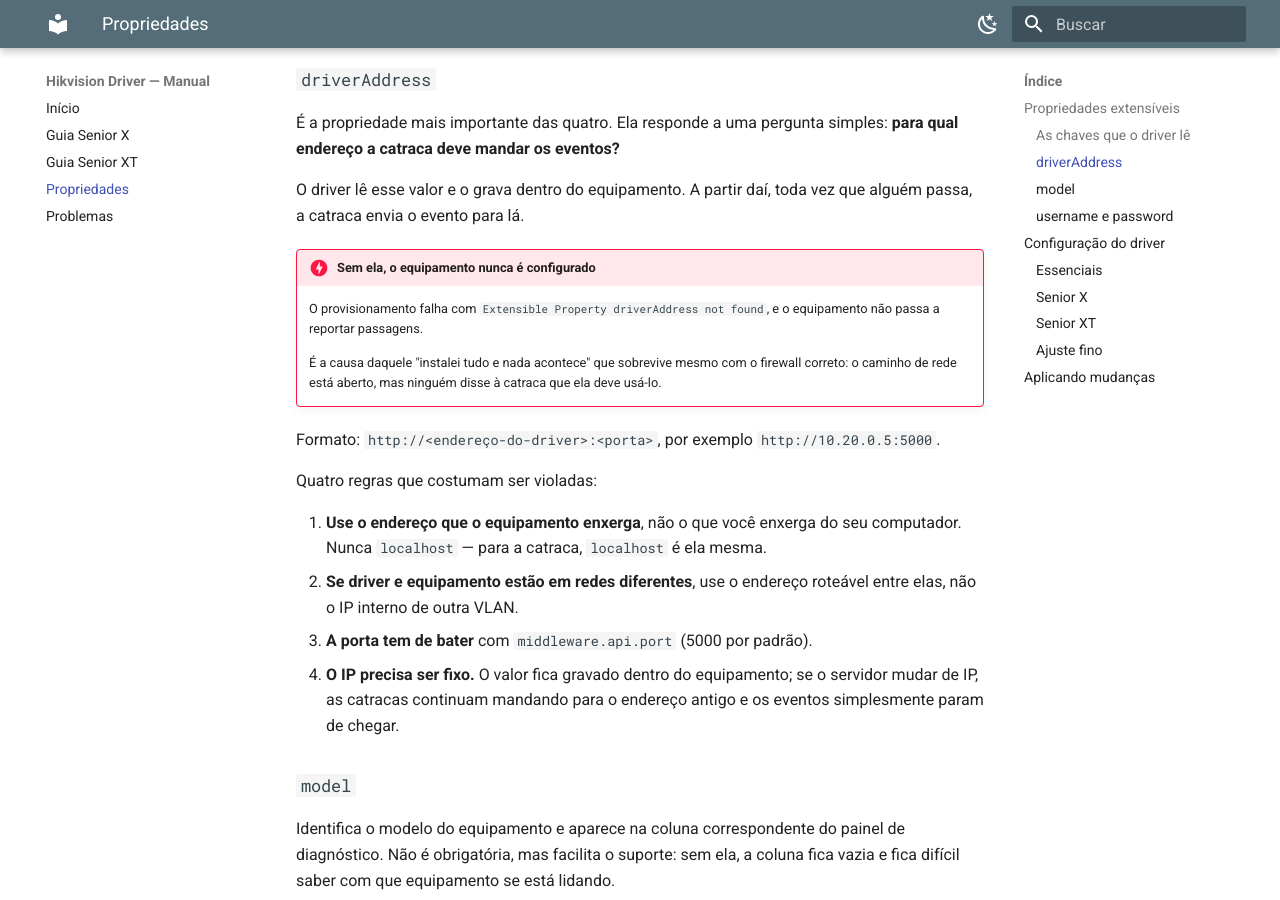
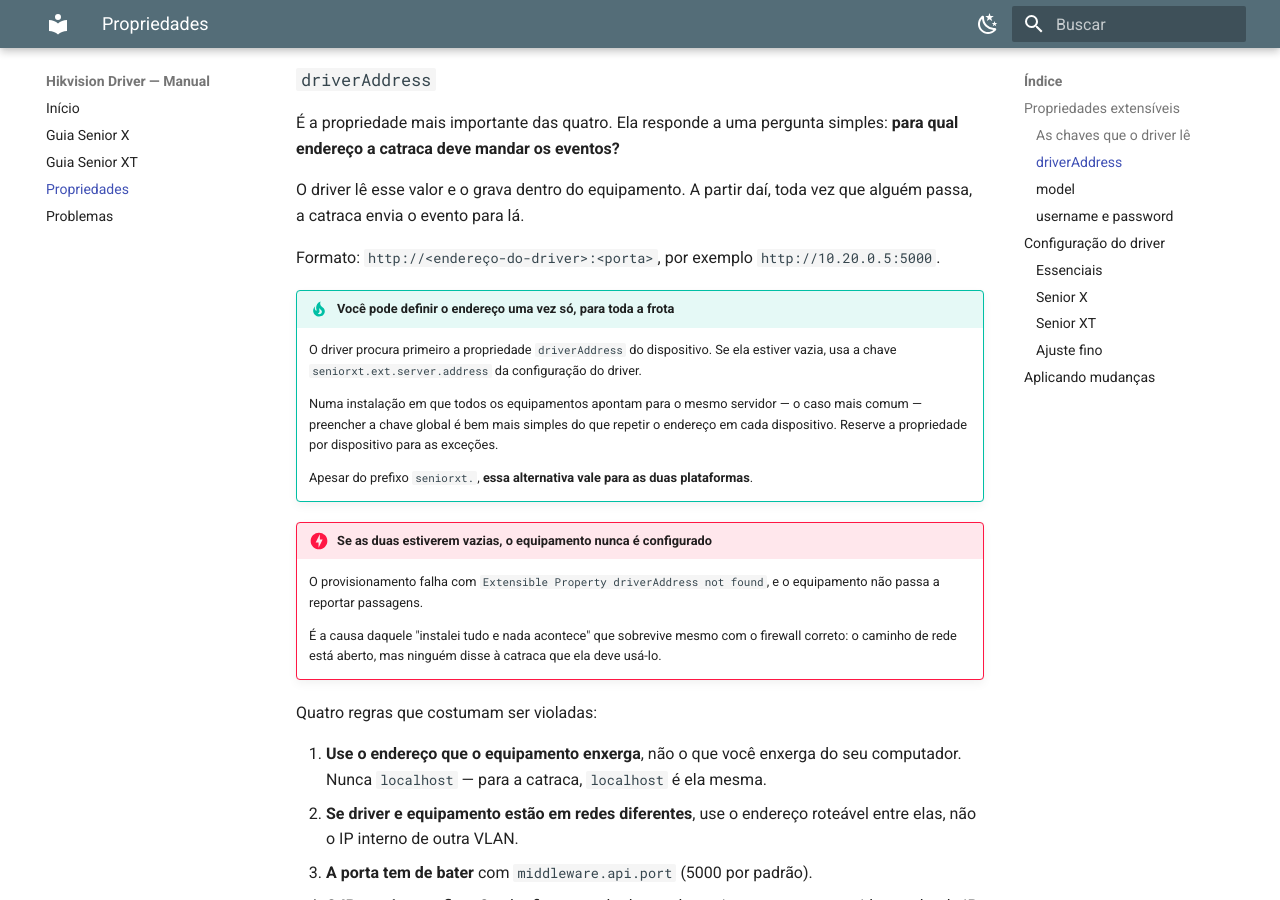
Before and after one commit to rdmss/md-hikvision-manual, an MkDocs documentation site: the page built from docs/propriedades.md, in a window 1280 px wide and 900 px high, scrolled down 1898 px. Built offline with MkDocs 1.6.1 and Material for MkDocs 9.7.7, drawn with Linux system fonts in a browser that asks for light colours; some of the changed text lies outside the part shown.

Commit message:
docs: driverAddress tem alternativa global; modo de falha sem conjunto

```diff
--- a/docs/propriedades.md
+++ b/docs/propriedades.md
@@ -61,16 +61,29 @@ Independentemente do nome do conjunto, são estas as chaves que importam:
 O driver lê esse valor e o grava dentro do equipamento. A partir daí, toda vez
 que alguém passa, a catraca envia o evento para lá.
 
-!!! danger "Sem ela, o equipamento nunca é configurado"
+Formato: `http://<endereço-do-driver>:<porta>`, por exemplo
+`http://10.20.0.5:5000`.
+
+!!! tip "Você pode definir o endereço uma vez só, para toda a frota"
+    O driver procura primeiro a propriedade `driverAddress` do dispositivo. Se
+    ela estiver vazia, usa a chave `seniorxt.ext.server.address` da configuração
+    do driver.
+
+    Numa instalação em que todos os equipamentos apontam para o mesmo servidor —
+    o caso mais comum — preencher a chave global é bem mais simples do que
+    repetir o endereço em cada dispositivo. Reserve a propriedade por dispositivo
+    para as exceções.
+
+    Apesar do prefixo `seniorxt.`, **essa alternativa vale para as duas
+    plataformas**.
+
+!!! danger "Se as duas estiverem vazias, o equipamento nunca é configurado"
     O provisionamento falha com `Extensible Property driverAddress not found`, e
     o equipamento não passa a reportar passagens.
 
     É a causa daquele "instalei tudo e nada acontece" que sobrevive mesmo com o
     firewall correto: o caminho de rede está aberto, mas ninguém disse à catraca
     que ela deve usá-lo.
-
-Formato: `http://<endereço-do-driver>:<porta>`, por exemplo
-`http://10.20.0.5:5000`.
 
 Quatro regras que costumam ser violadas:
 
@@ -145,7 +158,7 @@ Fica em `middleware.properties`, no diretório de instalação, no formato
 | `seniorxt.certificate` | ✓ | `HIK.CER` | Nome do arquivo de certificado no diretório de instalação |
 | `seniorxt.ext.username` | | *(vazio)* | Usuário dos equipamentos, global |
 | `seniorxt.ext.password` | | *(vazio)* | Senha dos equipamentos, global |
-| `seniorxt.ext.server.address` | | *(vazio)* | Endereço do middleware informado ao equipamento |
+| `seniorxt.ext.server.address` | | *(vazio)* | **Endereço do driver para toda a frota.** Usado quando a propriedade `driverAddress` do dispositivo está vazia. Vale para as duas plataformas, apesar do prefixo |
 
 ### Ajuste fino
 
```
Also changed, not shown: docs/guia-senior-x.md (+7 -0 lines), docs/guia-senior-xt.md (+7 -0 lines), docs/problemas.md (+11 -3 lines).
